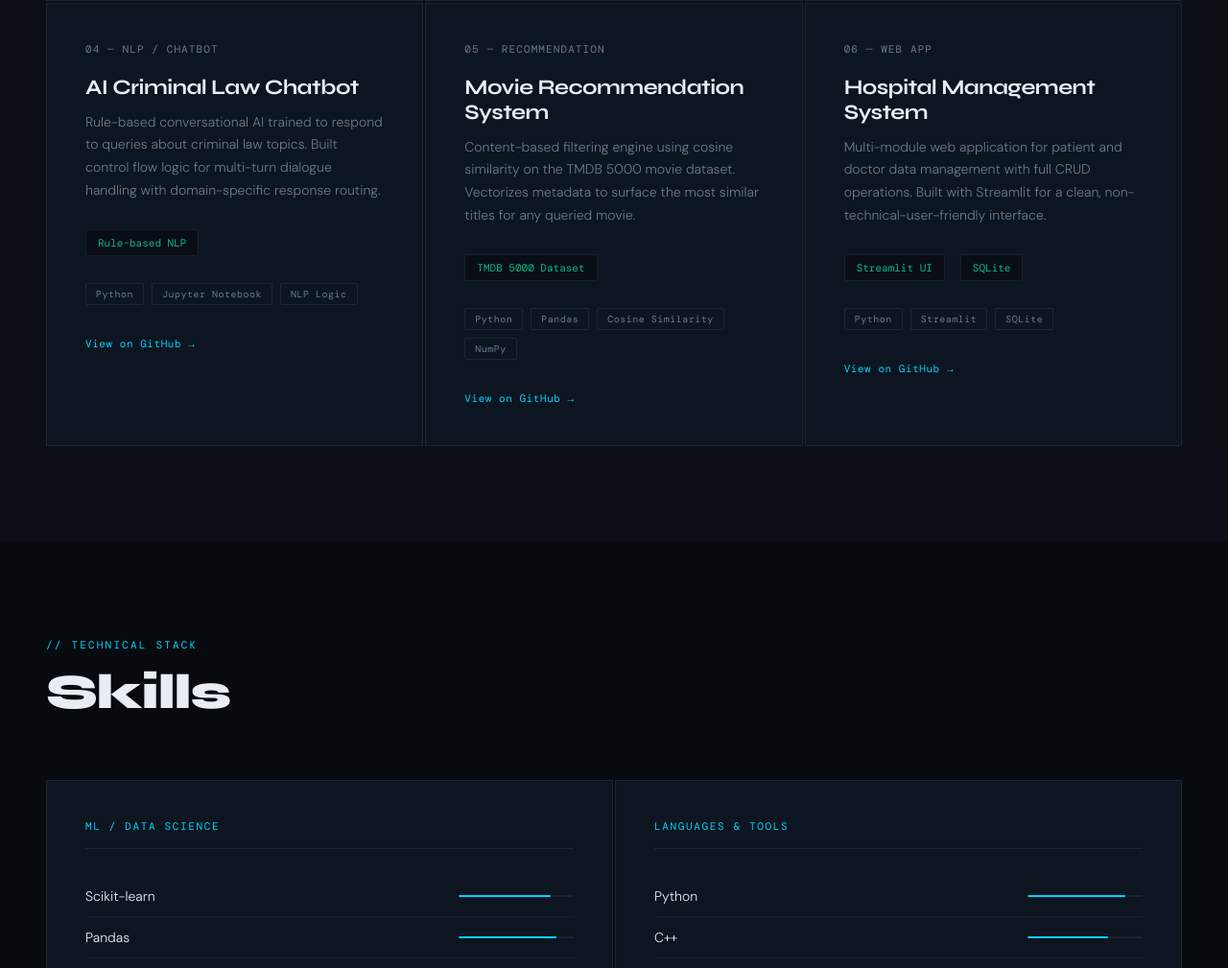
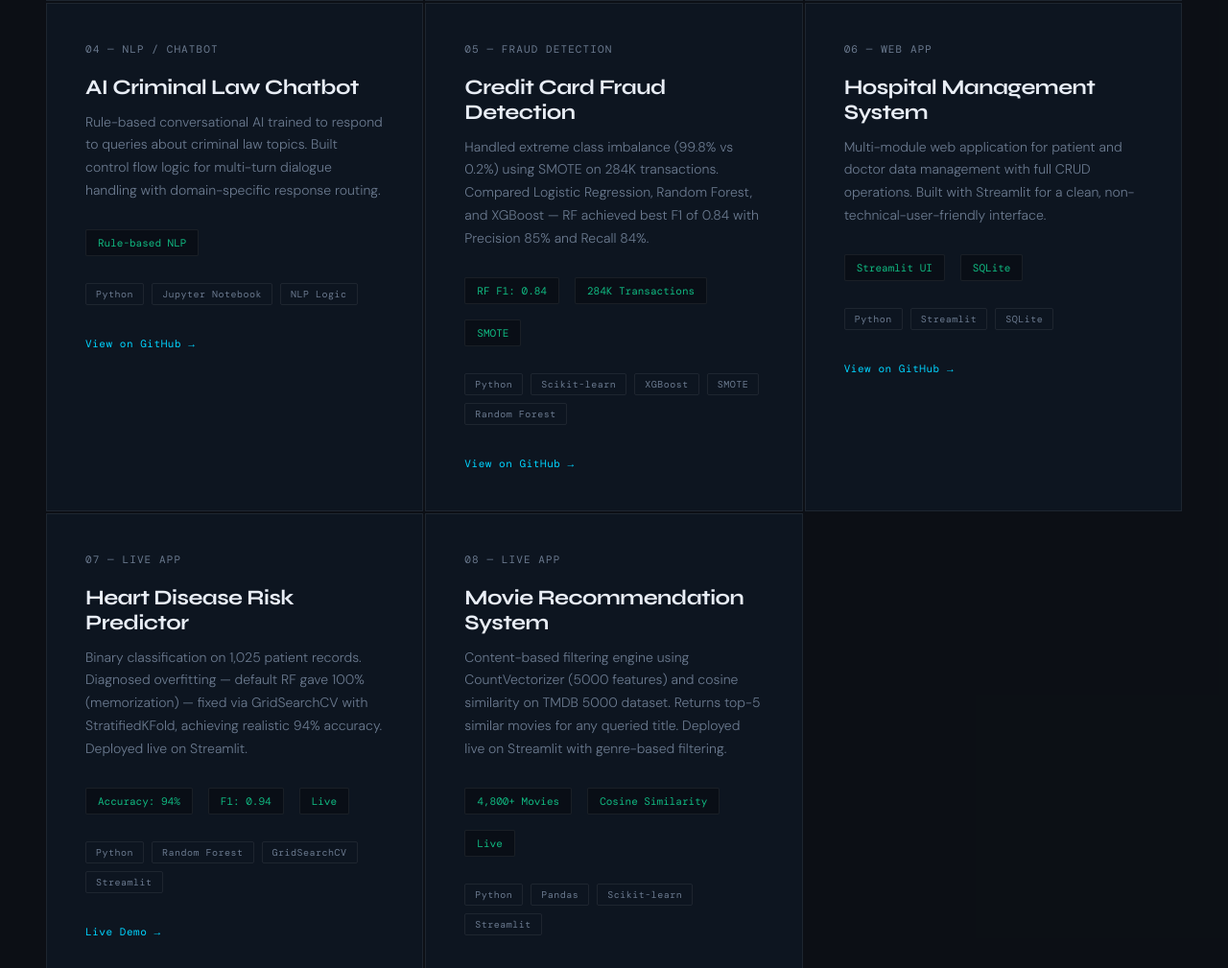
Before and after one commit to Arslan-32005/arslan-32005.github.io, a plain HTML site: page index.html in a window 1280 px wide. Shown: the part 1791-2800 px from the top of the page at 96% size. Drawn offline with nearby package versions, Linux system fonts and the light colour scheme; a web font is replaced by a local one.

Commit message:
Update index.html

```diff
--- a/index.html
+++ b/index.html
@@ -705,16 +705,16 @@
     </div>
     <div class="hero-stats">
       <div>
-        <div class="stat-num">7</div>
-        <div class="stat-label">ML Models Compared</div>
+        <div class="stat-num">284<span>K</span></div>
+        <div class="stat-label">Transactions Analyzed</div>
       </div>
       <div>
-        <div class="stat-num">70<span>%</span></div>
-        <div class="stat-label">Best F1 Score</div>
+        <div class="stat-num">84<span>%</span></div>
+        <div class="stat-label">Fraud Detection F1</div>
       </div>
       <div>
-        <div class="stat-num">768</div>
-        <div class="stat-label">Patients Analyzed</div>
+        <div class="stat-num">3</div>
+        <div class="stat-label">Live ML Apps</div>
       </div>
       </div>
   </div>
@@ -793,19 +793,22 @@
     </div>
 
     <div class="project-card" style="--card-accent: #ec4899; transition-delay: 0.4s">
-      <div class="project-num">05 — RECOMMENDATION</div>
-      <div class="project-title">Movie Recommendation System</div>
-      <p class="project-desc">Content-based filtering engine using cosine similarity on the TMDB 5000 movie dataset. Vectorizes metadata to surface the most similar titles for any queried movie.</p>
+      <div class="project-num">05 — FRAUD DETECTION</div>
+      <div class="project-title">Credit Card Fraud Detection</div>
+      <p class="project-desc">Handled extreme class imbalance (99.8% vs 0.2%) using SMOTE on 284K transactions. Compared Logistic Regression, Random Forest, and XGBoost — RF achieved best F1 of 0.84 with Precision 85% and Recall 84%.</p>
       <div class="project-metrics">
-        <span class="metric">TMDB 5000 Dataset</span>
+        <span class="metric">RF F1: 0.84</span>
+        <span class="metric">284K Transactions</span>
+        <span class="metric">SMOTE</span>
       </div>
       <div class="project-tags">
         <span class="tag">Python</span>
-        <span class="tag">Pandas</span>
-        <span class="tag">Cosine Similarity</span>
-        <span class="tag">NumPy</span>
+        <span class="tag">Scikit-learn</span>
+        <span class="tag">XGBoost</span>
+        <span class="tag">SMOTE</span>
+        <span class="tag">Random Forest</span>
       </div>
-      <a href="https://github.com/Arslan-32005/Movie-Recommendation-System" target="_blank" class="project-link">View on GitHub →</a>
+      <a href="https://github.com/Arslan-32005/Credit-Card-Checker" target="_blank" class="project-link">View on GitHub →</a>
     </div>
 
     <div class="project-card" style="--card-accent: #06b6d4; transition-delay: 0.5s">
@@ -822,6 +825,42 @@
         <span class="tag">SQLite</span>
       </div>
       <a href="https://github.com/Arslan-32005/Hospital-Management-System" target="_blank" class="project-link">View on GitHub →</a>
+    </div>
+
+    <div class="project-card" style="--card-accent: #f43f5e; transition-delay: 0.6s">
+      <div class="project-num">07 — LIVE APP</div>
+      <div class="project-title">Heart Disease Risk Predictor</div>
+      <p class="project-desc">Binary classification on 1,025 patient records. Diagnosed overfitting — default RF gave 100% (memorization) — fixed via GridSearchCV with StratifiedKFold, achieving realistic 94% accuracy. Deployed live on Streamlit.</p>
+      <div class="project-metrics">
+        <span class="metric">Accuracy: 94%</span>
+        <span class="metric">F1: 0.94</span>
+        <span class="metric">Live</span>
+      </div>
+      <div class="project-tags">
+        <span class="tag">Python</span>
+        <span class="tag">Random Forest</span>
+        <span class="tag">GridSearchCV</span>
+        <span class="tag">Streamlit</span>
+      </div>
+      <a href="https://heart-disease-checker-fc3xzsxs4n2fuvafpjhlsd.streamlit.app/" target="_blank" class="project-link">Live Demo →</a>
+    </div>
+
+    <div class="project-card" style="--card-accent: #a855f7; transition-delay: 0.7s">
+      <div class="project-num">08 — LIVE APP</div>
+      <div class="project-title">Movie Recommendation System</div>
+      <p class="project-desc">Content-based filtering engine using CountVectorizer (5000 features) and cosine similarity on TMDB 5000 dataset. Returns top-5 similar movies for any queried title. Deployed live on Streamlit with genre-based filtering.</p>
+      <div class="project-metrics">
+        <span class="metric">4,800+ Movies</span>
+        <span class="metric">Cosine Similarity</span>
+        <span class="metric">Live</span>
+      </div>
+      <div class="project-tags">
+        <span class="tag">Python</span>
+        <span class="tag">Pandas</span>
+        <span class="tag">Scikit-learn</span>
+        <span class="tag">Streamlit</span>
+      </div>
+      <a href="https://movie-recommendation-system-czzmtcjx3sz6nmdtgtuar5.streamlit.app/" target="_blank" class="project-link">Live Demo →</a>
     </div>
 
   </div>
```
